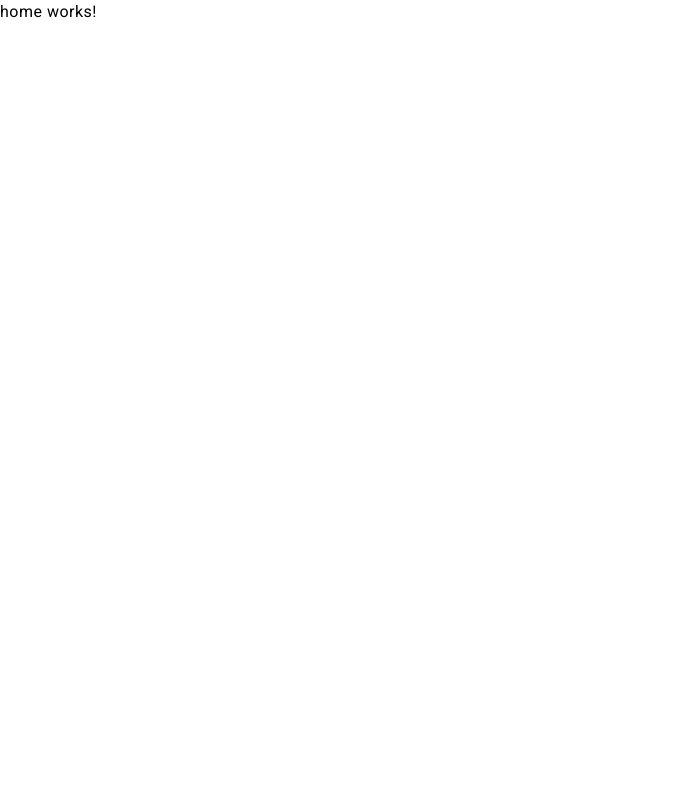
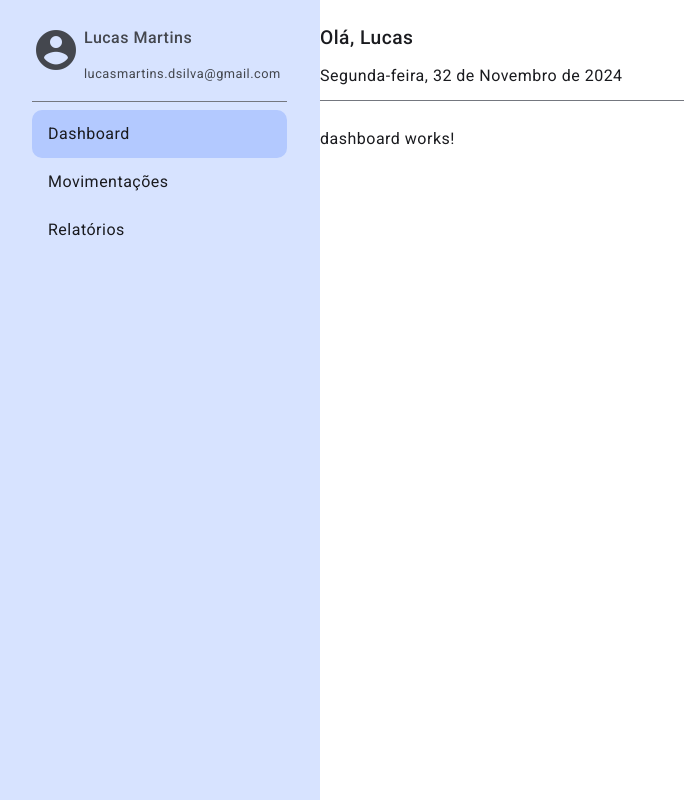
Before and after one commit to lucasmartins96/smart-mei-fe, an Angular app: page /home/dashboard in a window 1280 px wide. Shown: the whole page, without its empty margins (0-684 px from the left). Built offline with nearby package versions, Linux system fonts and the light colour scheme.

Commit message:
layout inicial da página home

```diff
--- a/src/app/pages/home/home.component.html
+++ b/src/app/pages/home/home.component.html
@@ -1 +1,51 @@
-<p>home works!</p>
+<div class="wrapper">
+  <mat-sidenav-container class="custom-sidenav-container">
+    <mat-sidenav
+      #sidenav
+      mode="side"
+      opened
+      class="custom-sidenav"
+      [fixedInViewport]="true"
+      [fixedTopGap]="0"
+    >
+      <div class="profile">
+        <div class="pic">
+          <mat-icon
+            aria-hidden="false"
+            aria-label="Example home icon"
+            fontIcon="account_circle"
+            class="icon-display"
+          ></mat-icon>
+        </div>
+        <div class="user-info">
+          <p class="name">Lucas Martins</p>
+          <p class="email">lucasmartins.dsilva&#64;gmail.com</p>
+        </div>
+      </div>
+      <mat-divider class="custom-divider"></mat-divider>
+      <mat-nav-list>
+        @for (link of linkList; track link) {
+          <a
+            mat-list-item
+            class="link-item"
+            routerLink="{{ link.routerLink }}"
+            routerLinkActive="active-link"
+            ariaCurrentWhenActive="page"
+          >
+            {{ link.label }}
+          </a>
+        }
+      </mat-nav-list>
+    </mat-sidenav>
+    <mat-sidenav-content class="custom-sidenav-content">
+      <header>
+        <span class="user-info">
+          <p class="greetings">Olá, Lucas</p>
+          <p class="date">Segunda-feira, 32 de Novembro de 2024</p>
+        </span>
+        <mat-divider class="custom-divider"></mat-divider>
+      </header>
+      <router-outlet></router-outlet>
+    </mat-sidenav-content>
+  </mat-sidenav-container>
+</div>
--- a/src/app/pages/home/home.component.scss
+++ b/src/app/pages/home/home.component.scss
@@ -0,0 +1,64 @@
+.wrapper {
+  .custom-sidenav {
+    background-color: #d7e3ff;
+    border-radius: 0;
+    padding: 1.6rem 2rem 0 2rem;
+    width: 20rem;
+
+    .profile {
+      height: 4.7rem;
+      display: flex;
+
+      .pic {
+        margin-right: 4px;
+
+        .icon-display {
+          width: 48px;
+          height: 48px;
+          font-size: 48px;
+        }
+      }
+
+
+      .user-info {
+        .name {
+          font-weight: 500;
+        }
+
+        .email {
+          font-size: 0.8rem;
+        }
+      }
+    }
+
+    .active-link {
+      font-weight: 500;
+      background-color: #b3c9ff;
+    }
+
+    .link-item {
+      border-radius: 10px;
+    }
+
+  }
+
+  .custom-sidenav-content {
+    background-color: white;
+
+    header {
+      padding-top: 1.6rem;
+      margin-bottom: 1.6rem;
+
+      .user-info {
+        .greetings {
+          font-size: 1.2rem;
+          font-weight: 500;
+        }
+
+        .date {
+          font-size: 1rem;
+        }
+      }
+    }
+  }
+}
--- a/src/app/pages/home/home.component.ts
+++ b/src/app/pages/home/home.component.ts
@@ -1,10 +1,38 @@
 import { Component } from '@angular/core';
+import { MatToolbarModule } from '@angular/material/toolbar';
+import { MatSidenavModule } from '@angular/material/sidenav';
+import { MatListModule } from '@angular/material/list';
+import { MatIconModule } from '@angular/material/icon';
+import { RouterLink, RouterLinkActive, RouterOutlet } from '@angular/router';
 
 @Component({
   selector: 'app-home',
   standalone: true,
   templateUrl: './home.component.html',
   styleUrl: './home.component.scss',
-  imports: [],
+  imports: [
+    MatToolbarModule,
+    MatSidenavModule,
+    MatListModule,
+    MatIconModule,
+    RouterOutlet,
+    RouterLink,
+    RouterLinkActive,
+  ],
 })
-export class HomeComponent {}
+export class HomeComponent {
+  linkList = [
+    {
+      label: 'Dashboard',
+      routerLink: 'dashboard',
+    },
+    {
+      label: 'Movimentações',
+      routerLink: 'transactions',
+    },
+    {
+      label: 'Relatórios',
+      routerLink: 'reports',
+    },
+  ];
+}
```
